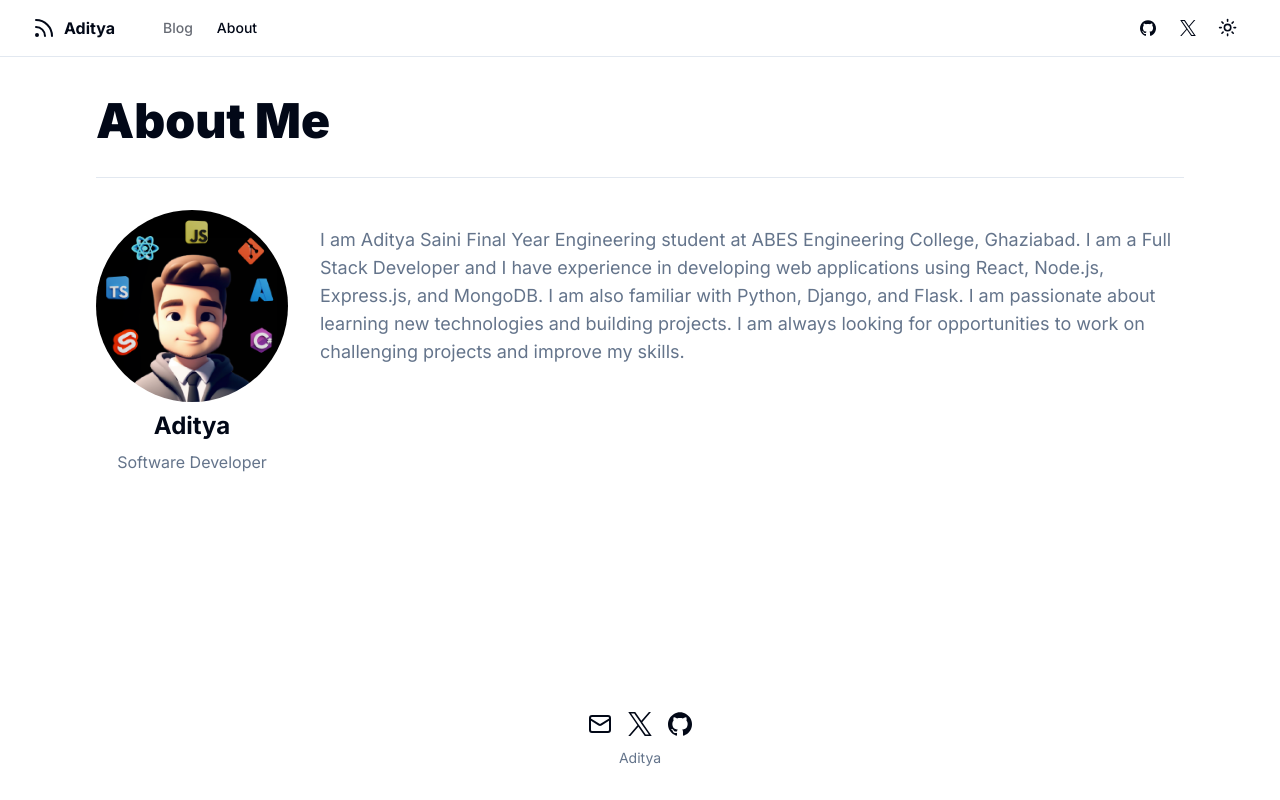
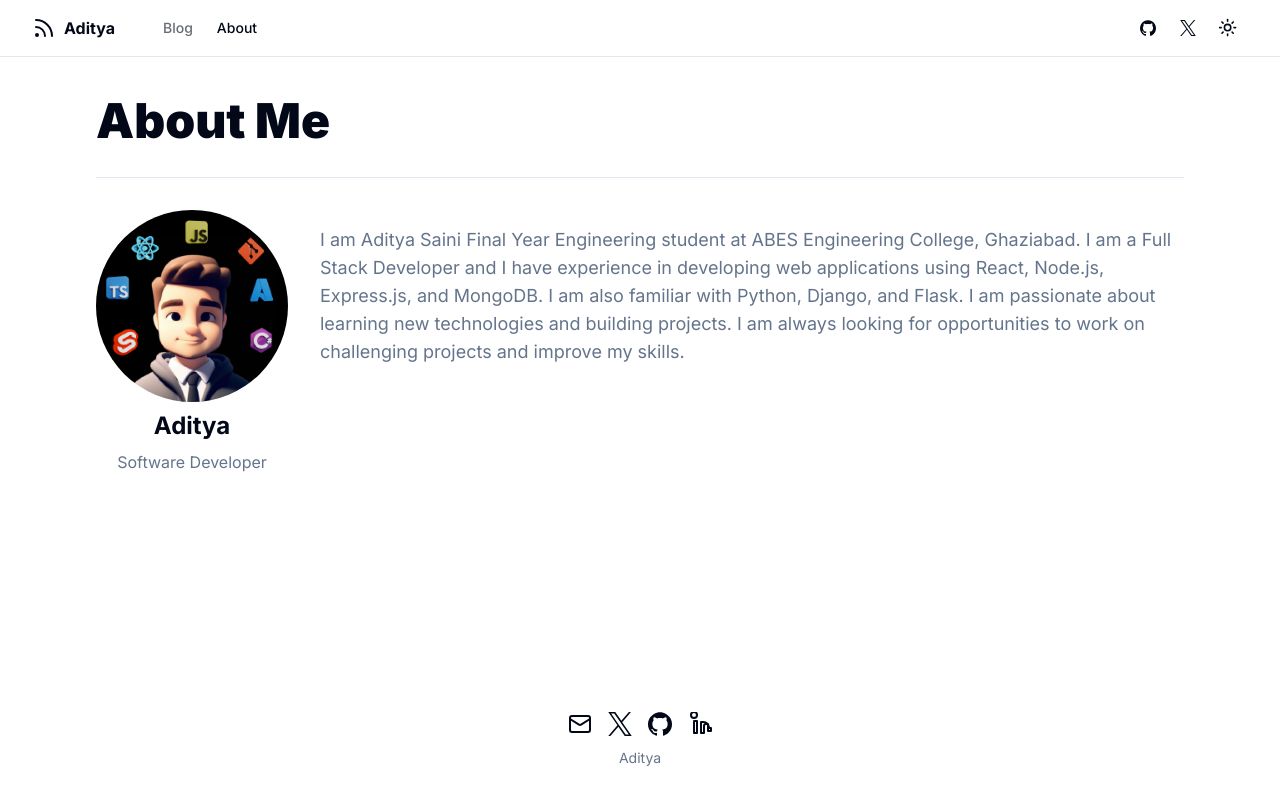
Before and after one commit to SainiAditya1/GSoC_Blog_Website, a Next.js app: page /about in a window 1280 px wide. Built offline with nearby package versions, Linux system fonts and the light colour scheme; no server answers.

Commit message:
Improved Footer section
Signed-off-by: Aditya Saini <adityasaini10012001@outlook.com>

```diff
--- a/components/icons.tsx
+++ b/components/icons.tsx
@@ -39,4 +39,20 @@ export const Icons = {
       ></path>
     </svg>
   ),
+   linkedIn: (props: IconProps) => (
+    <svg
+      {...props}
+      xmlns="http://www.w3.org/2000/svg"
+      viewBox="0 0 24 24"
+      fill="none"
+      stroke="currentColor"
+      strokeWidth="2"
+      strokeLinecap="round"
+      strokeLinejoin="round"
+    >
+      <path d="M6 9h3v12H6z" />
+      <path d="M9 3a3 3 0 1 1-6 0 3 3 0 0 1 6 0z" />
+      <path d="M21 16.022C21 14.67 20.187 10 15 10h-2v11h3V14c0-.65.42-2 2-2h2v7h3V16.022z" />
+    </svg>
+  ),
 };
--- a/components/site-footer.tsx
+++ b/components/site-footer.tsx
@@ -19,6 +19,11 @@ export function SiteFooter() {
             <span className="sr-only">GitHub</span>
             <Icons.gitHub className="h-6 w-6" />
           </a>
+          <a target="_blank" rel="noreferrer" href={siteConfig.links.Linkedin}>
+            <span className="sr-only">LinkedIn</span>
+            <Icons.linkedIn className="h-6 w-6" />
+          </a>
+
         </div>
         <div className="mb-2 flex space-x-2 text-sm text-muted-foreground">
           <a href={siteConfig.links.personalSite} target="_blank">
--- a/config/site.ts
+++ b/config/site.ts
@@ -1,3 +1,5 @@
+import { Linkedin } from "lucide-react";
+
 export const siteConfig = {
   name: "Aditya",
   url: "https://adityasaini.tech",
@@ -8,6 +10,7 @@ export const siteConfig = {
     twitter: "https://twitter.com/Adityas19919164",
     github: "https://github.com/sainiaditya1",
     personalSite: "https://adityasaini.tech",
+    Linkedin: "https://www.linkedin.com/in/aditya-saini-ba44261b8/"
   },
 };
 
--- a/content/blog/GSoC.mdx
+++ b/content/blog/GSoC.mdx
@@ -1,5 +1,5 @@
 ---
-title: GSoC Starting Blog
+title: GSoC First Blog
 description: This is the First Blog For Google Summer of Code 2024
 date: 2024-05-05
 tags: ["code", "blog", "GSoC"]
```
